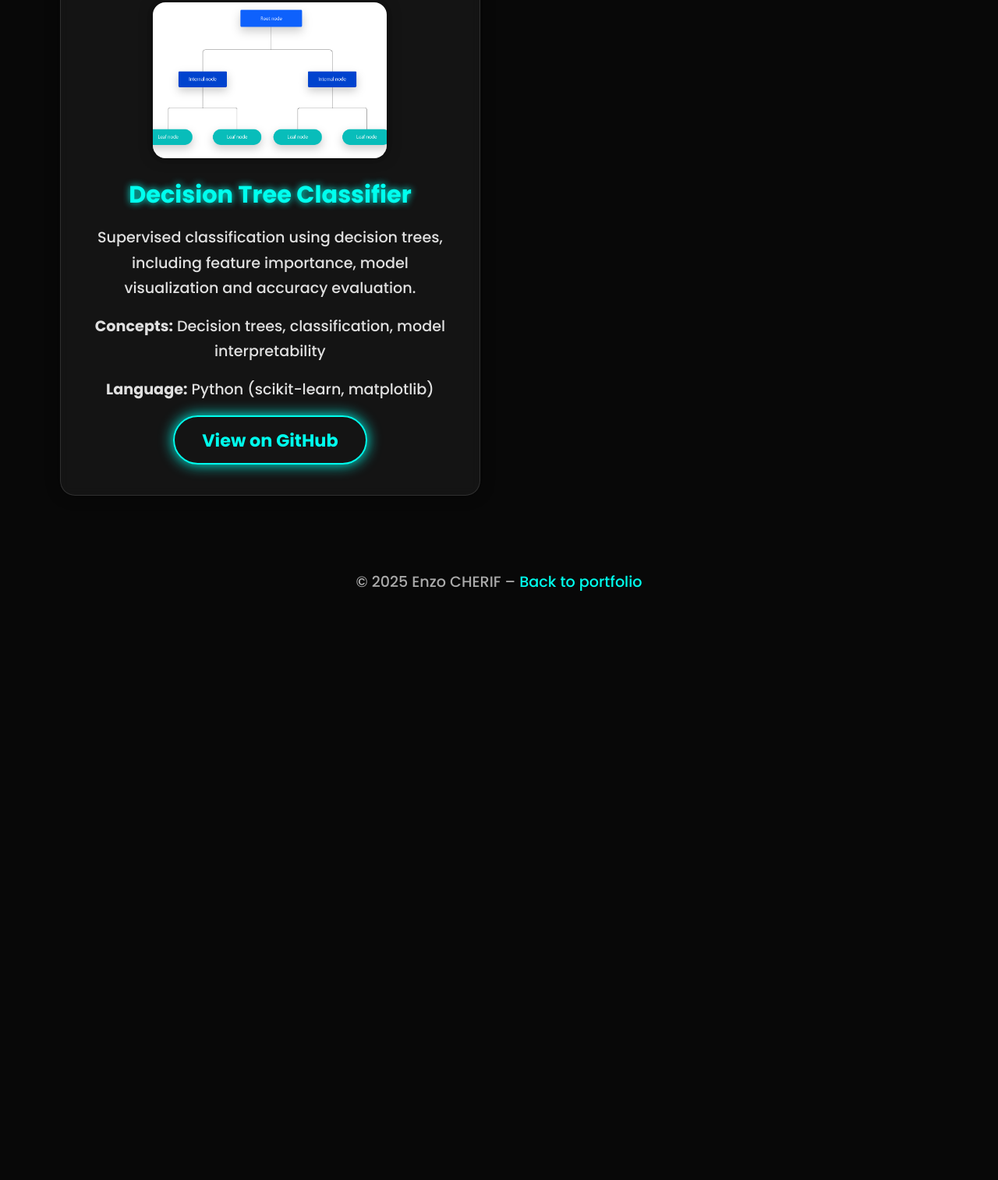
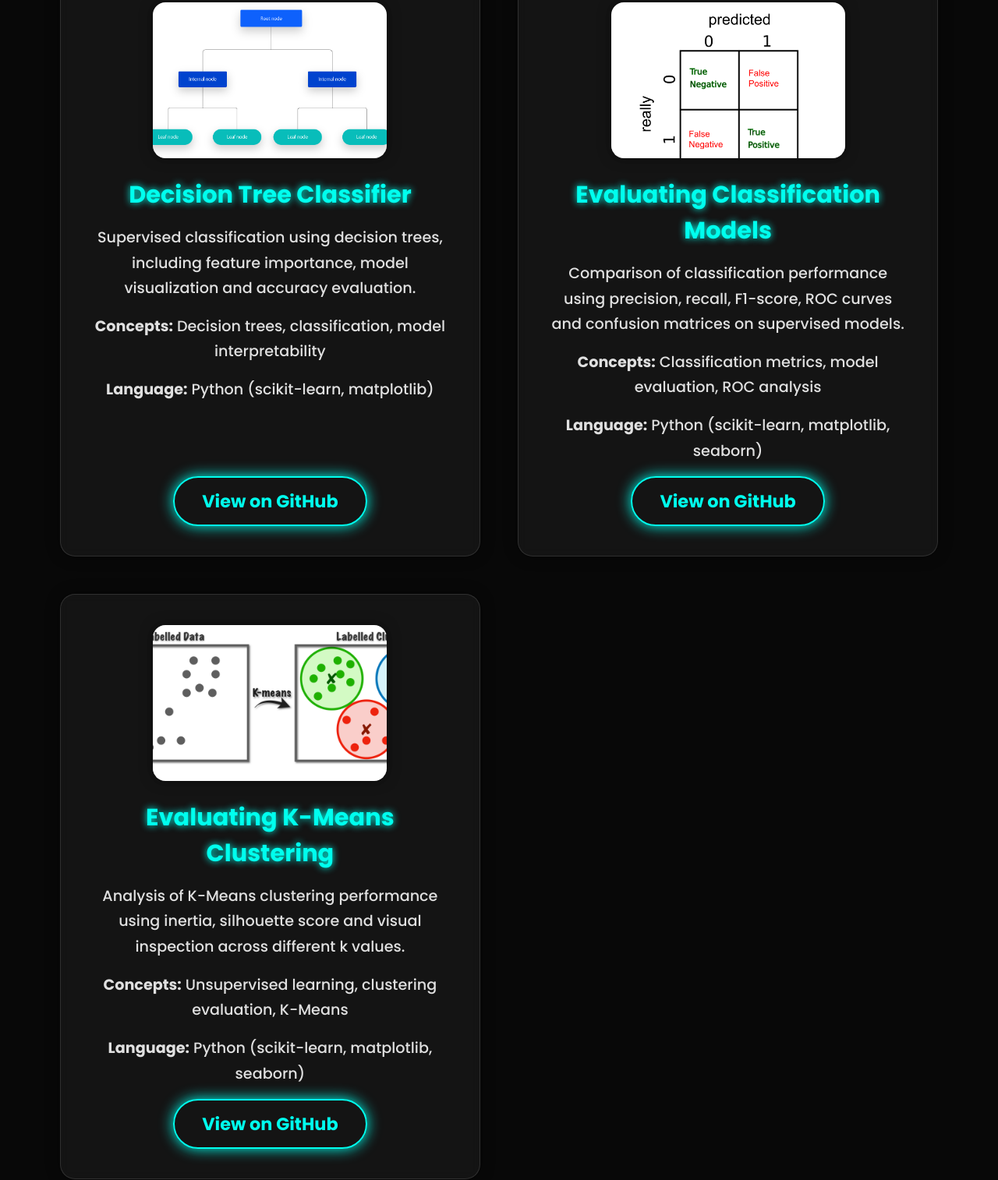
Before and after one commit to enzocherif/enzocherif.github.io, a plain HTML site: page tous-projets.html in a window 1280 px wide. Shown: the part 5713-7227 px from the top of the page at 78% size. Before the commit the page ends 6538 px from the top, so only its background shows below. Drawn offline with nearby package versions, Linux system fonts and the light colour scheme.

Commit message:
Adding two new projecct at the section project

```diff
--- a/tous-projets.html
+++ b/tous-projets.html
@@ -251,6 +251,31 @@
 	  <a href="https://github.com/enzocherif/ibm-machine-learning-certification/blob/main/notebooks/Decision_trees.ipynb" target="_blank" class="btn-glow-outline">View on GitHub</a>
 	</article>
 
+	<article class="project-card python ai ml classification data-analysis">
+	  <img src="images/evaluating_classifiers.webp" alt="Evaluating Classification Models" />
+	  <div class="card-content">
+		<h2>Evaluating Classification Models</h2>
+		<p class="project-description">
+		  Comparison of classification performance using precision, recall, F1-score, ROC curves and confusion matrices on supervised models.
+		</p>
+		<p><strong>Concepts:</strong> Classification metrics, model evaluation, ROC analysis</p>
+		<p><strong>Language:</strong> Python (scikit-learn, matplotlib, seaborn)</p>
+	  </div>
+	  <a href="https://github.com/enzocherif/ibm-machine-learning-certification/blob/main/notebooks/Evaluating%20Classification%20Models.ipynb" target="_blank" class="btn-glow-outline">View on GitHub</a>
+	</article>
+
+	<article class="project-card python ai ml clustering data-analysis">
+	  <img src="images/kmeans_evaluation.webp" alt="K-Means Clustering Evaluation" />
+	  <div class="card-content">
+		<h2>Evaluating K-Means Clustering</h2>
+		<p class="project-description">
+		  Analysis of K-Means clustering performance using inertia, silhouette score and visual inspection across different k values.
+		</p>
+		<p><strong>Concepts:</strong> Unsupervised learning, clustering evaluation, K-Means</p>
+		<p><strong>Language:</strong> Python (scikit-learn, matplotlib, seaborn)</p>
+	  </div>
+	  <a href="https://github.com/enzocherif/ibm-machine-learning-certification/blob/main/notebooks/Evaluating_k-means_clustering.ipynb" target="_blank" class="btn-glow-outline">View on GitHub</a>
+	</article>
 
   </main>
 
```
Also changed, not shown: images/evaluating_classifiers.webp (added), images/kmeans_evaluation.webp (added).
